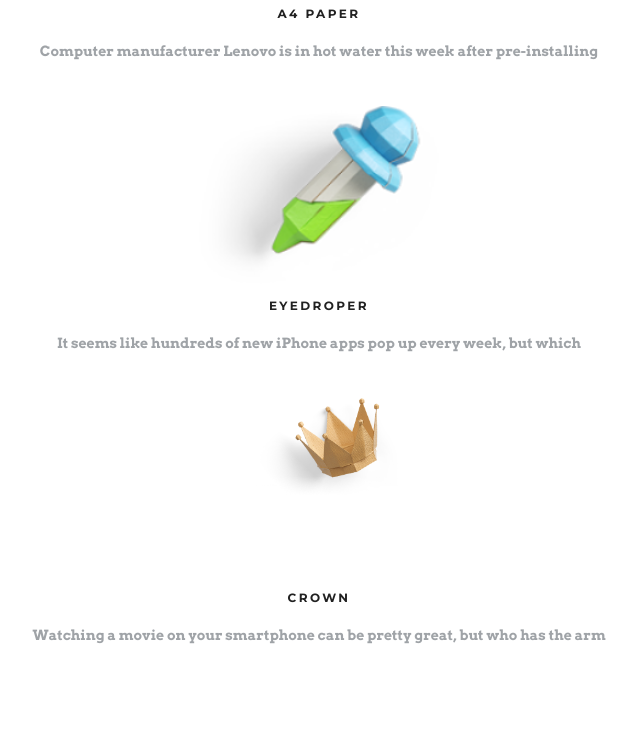
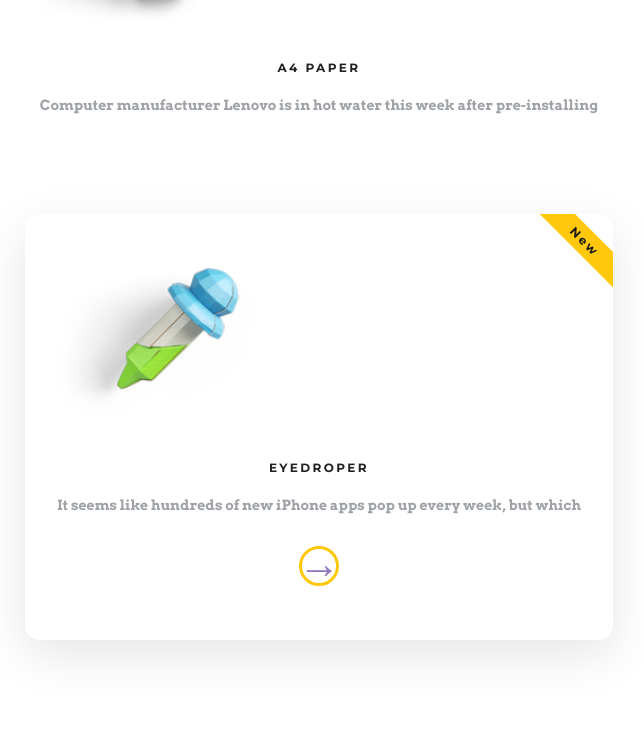
Before and after one commit to andreycrane/markup_contest, a Vue app: page / in a window 1280 px wide. Shown: the part 736-1470 px from the top of the page, without its empty margins (321-965 px from the left). Built offline with nearby package versions, Linux system fonts and the light colour scheme.

Commit message:
features styles

```diff
--- a/src/components/Feature/Feature.vue
+++ b/src/components/Feature/Feature.vue
@@ -1,14 +1,28 @@
 <template>
-  <div class="feature">
-    <img :src="imgUrl" class="feature-img" />
+  <div :class="{ feature: true, 'feature--new': isNew }">
+    <div class="feature-img" :style="imageStyle" />
     <span v-text="title" class="feature-title" />
     <span v-text="description" class="feature-description" />
+    <a v-if="isNew" class="new-button">
+      <span class="arrow">
+        &rarr;
+      </span>
+    </a>
+    <span v-if="isNew" class="new-badge">New</span>
   </div>
 </template>
 
 <script>
 export default {
-  props: ["imgUrl", "title", "description"]
+  props: ["imgUrl", "title", "description", "isNew", "position"],
+  computed: {
+    imageStyle() {
+      return {
+        backgroundImage: `url(${this.imgUrl})`,
+        backgroundPosition: this.position
+      };
+    }
+  }
 };
 </script>
 
--- a/src/components/Feature/feature.css
+++ b/src/components/Feature/feature.css
@@ -1,19 +1,27 @@
 .feature {
+  position: relative;
   display: flex;
   flex-direction: column;
   align-items: center;
   margin-bottom: 42px;
+  overflow: hidden;
+  font-family: Montserrat;
+  border-radius: 15px;
+  padding: 54px 32px;
+}
+
+.feature--new {
+  box-shadow: 0px 15px 50px rgba(0, 0, 0, 0.1);
 }
 
 .feature-img {
-  object-fit: contain;
   width: 100%;
   height: 180px;
   margin-bottom: 12px;
+  background-repeat: no-repeat;
 }
 
 .feature-title {
-  font-family: Montserrat;
   font-weight: bold;
   font-size: 12px;
   line-height: 15px;
@@ -25,7 +33,6 @@
 }
 
 .feature-description {
-
   font-family: Arvo;
   font-size: 14px;
   line-height: 26px;
@@ -36,3 +43,35 @@
 .feature-description::first-letter {
   text-transform: capitalize;
 }
+
+.new-badge {
+  position: absolute;
+  right: 0;
+  top: 0;
+  background: #ffc80a;
+  transform: translate(40px, 15px) rotate(45deg);
+  padding: 5px 50px;
+  font-weight: bold;
+  font-size: 12px;
+  line-height: 15px;
+  letter-spacing: 2.4px;
+  color: #1C1C1C;
+}
+
+.new-button {
+  display: flex;
+  align-items: center;
+  justify-content: center;
+  border: 3px solid #ffc80a;
+  border-radius: 20px;
+  margin-top: 28px;
+  width: 40px;
+  height: 40px;
+}
+
+.arrow {
+  font-weight: bold;
+  color: #8f75be;
+  font-size: 42px;
+  transform: translate(0, -3px);
+}
--- a/src/components/Features/Features.vue
+++ b/src/components/Features/Features.vue
@@ -6,6 +6,8 @@
       :imgUrl="item.img"
       :title="item.title"
       :description="item.description"
+      :isNew="item.isNew"
+      :position="item.position"
       :key="key"
       v-for="(item, key) in items"
     />
@@ -23,19 +25,22 @@ export default {
           img: require("@/assets/image/paper_hand.png"),
           title: "a4 paper",
           description:
-            "computer manufacturer Lenovo is in hot water this week after pre-installing"
+            "computer manufacturer Lenovo is in hot water this week after pre-installing",
+          position: "-40px 0px"
         },
         {
           img: require("@/assets/image/Eyedropper.png"),
           title: "EYEDROPER",
           description:
-            "It seems like hundreds of new iPhone apps pop up every week, but which"
+            "It seems like hundreds of new iPhone apps pop up every week, but which",
+          isNew: true
         },
         {
           img: require("@/assets/image/Crown.png"),
           title: "CROWN",
           description:
-            "Watching a movie on your smartphone can be pretty great, but who has the arm"
+            "Watching a movie on your smartphone can be pretty great, but who has the arm",
+          position: "-60px 0"
         }
       ]
     };
```
